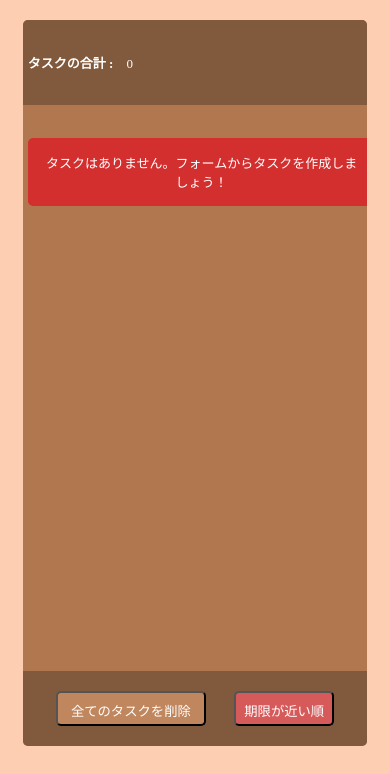
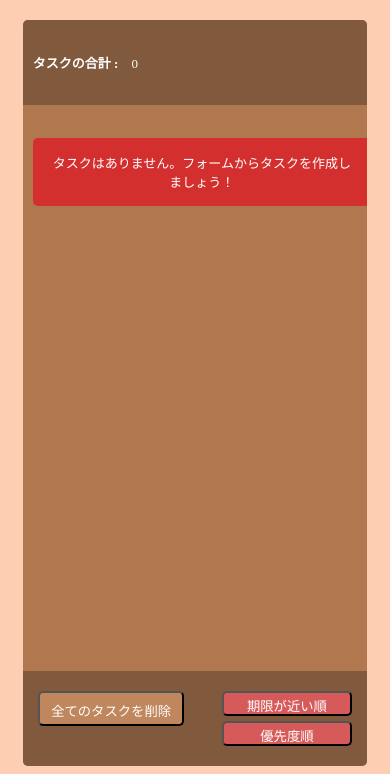
Before and after one commit to fumiaki49/todo_app, a website built with webpack: page dist/index.html in a window 390 px wide. Shown: the part 473-1247 px from the top of the page. Built offline with nearby package versions, Linux system fonts and the light colour scheme; a script that the page names is missing; files whose address does not match are found by name.

Commit message:
記述の修正と優先度順のソートボタンを追加

```diff
--- a/src/sass/app.scss
+++ b/src/sass/app.scss
@@ -78,11 +78,11 @@
   background-color: #fff;
 }
 
-.task-detail, .task-detail__text-box, .tasks-controll-box {
+.task-detail, .task-detail__text-box, .tasks-controll-box, .contents-box, .sort-btn {
   display: flex;
 }
 
-.contents-box, .tasks-controll-box, .task-detail {
+.contents-box, .tasks-controll-box, .task-detail, .sort-btn {
   justify-content: space-between;
 }
 
@@ -107,10 +107,6 @@
 //メイン
 .main-container {
   padding-top: 3%;
-}
-
-.contents-box {
-  display: flex;
 }
 
 //タスク表示欄
@@ -162,8 +158,13 @@
 .tasks-controll-box {
   border-radius: 0 0 5px 5px;
   & .sort-btn {
-    background-color: #d65a5a;
-    width: 20%;
+    width: 50%;
+    & .default-btn {
+      width: 45%;
+    }
+    & .sort-deadline, .sort-priority {
+      background-color: #d65a5a;
+    }
   }
 }
 
--- a/src/sass/responsive.scss
+++ b/src/sass/responsive.scss
@@ -36,7 +36,7 @@
   }
 
   .tasks-list, .tasks-controll-box, .task-count {
-    padding: 20px 5px;
+    padding: 20px 10px;
   }
 
   .tasks-controll-box {
@@ -45,7 +45,17 @@
       width: 45%;
     }
     & .sort-btn {
-      width: 30%;
+      display: block;
+      justify-content: unset;
+      text-align: right;
+      & .default-btn {
+        width: 80%;
+        height: 25px;
+        line-height: 25px;
+        &:last-child {
+          margin-top: 5px;
+        }
+      }
     }
   }
 
```
Also changed, not shown: dist/css/app.css, dist/css/responsive.css, dist/index.html.
